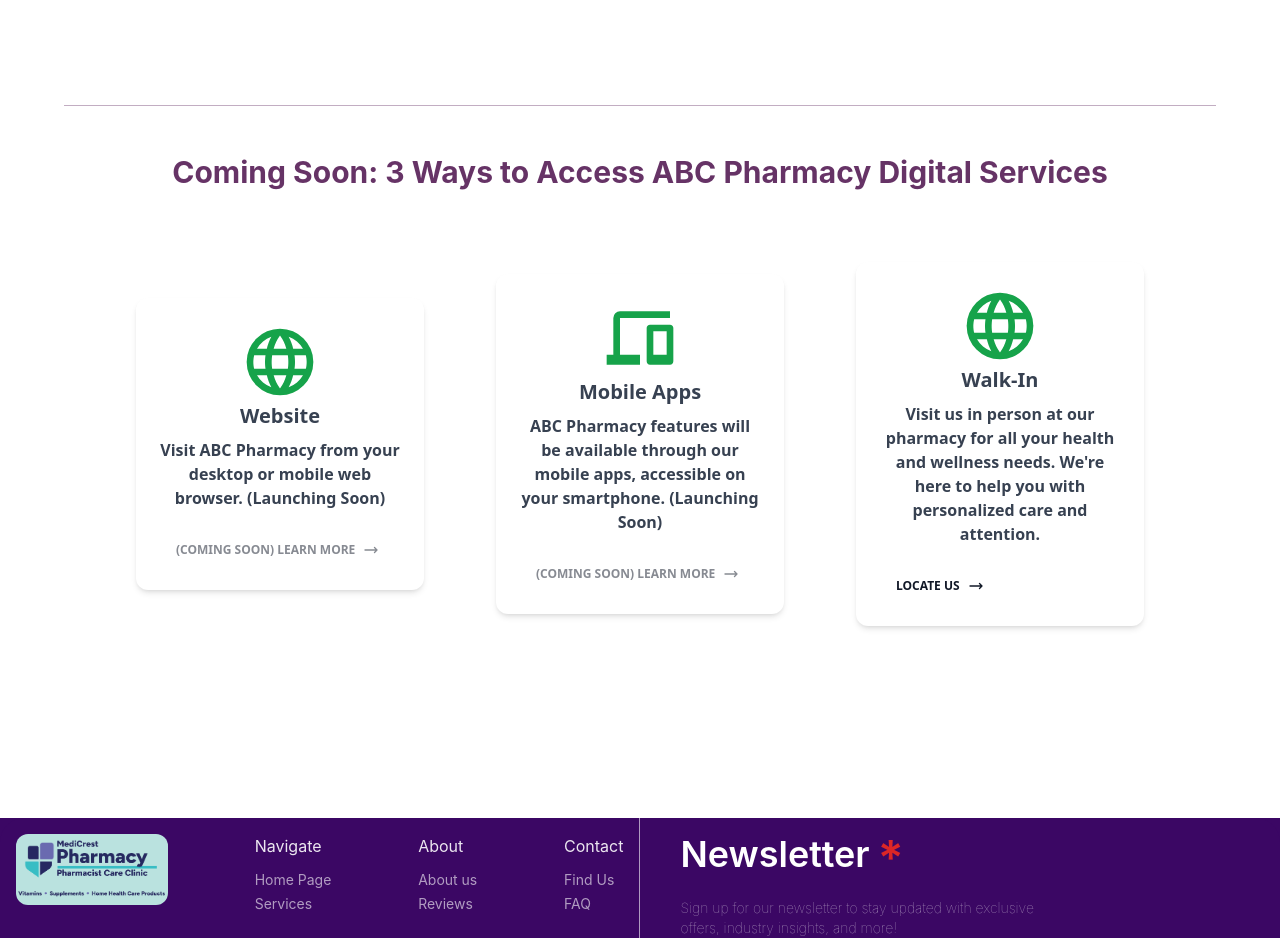
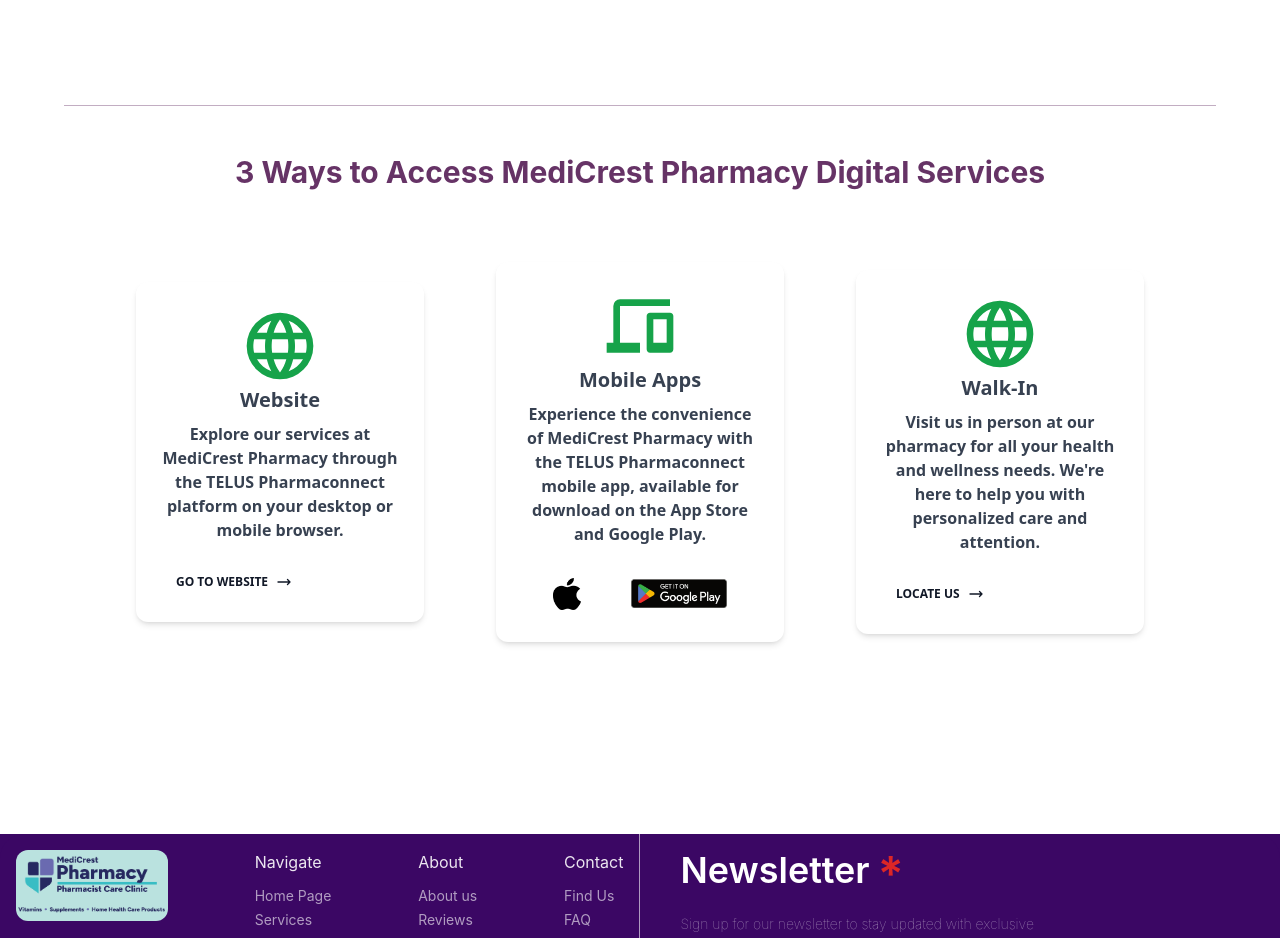
Before and after one commit to singhharjot011/demopharmacy, a website: page about.html in a window 1280 px wide. Shown: the part 1200-2138 px from the top of the page. Drawn offline with Linux system fonts and the light colour scheme.

Commit message:
Add changes to About Page

```diff
--- a/about.html
+++ b/about.html
@@ -274,7 +274,7 @@
         >
           <div class="py-4 sm:py-8">
             <h2 class="p-4 text-xl font-bold text-darkText md:text-3xl">
-              Coming Soon: 3 Ways to Access ABC Pharmacy Digital Services
+              3 Ways to Access MediCrest Pharmacy Digital Services
             </h2>
           </div>
 
@@ -303,17 +303,18 @@
                   <p
                     class="block font-sans text-sm font-semibold leading-relaxed text-inherit antialiased lg:text-base"
                   >
-                    Visit ABC Pharmacy from your desktop or mobile web browser.
-                    (Launching Soon)
+                    Explore our services at MediCrest Pharmacy through the TELUS
+                    Pharmaconnect platform on your desktop or mobile browser.
                   </p>
                 </div>
                 <div class="p-6 pt-0">
-                  <button
-                    class="flex cursor-not-allowed select-none items-center gap-2 rounded-lg px-4 py-2 text-center align-middle font-sans text-xs font-bold uppercase text-gray-900 transition-all hover:bg-gray-900/10 active:bg-gray-900/20 disabled:opacity-50 disabled:shadow-none"
+                  <a
+                    href="https://pharmaconnect.ca/Pharmacies/Detail?storeId=c8e1584d-faed-41d7-b9a5-7a7decc9cc45"
+                    target="_blank"
+                    class="flex cursor-pointer select-none items-center gap-2 rounded-lg px-4 py-2 text-center align-middle font-sans text-xs font-bold uppercase text-gray-900 transition-all hover:bg-gray-900/10 active:bg-gray-900/20 disabled:opacity-50 disabled:shadow-none"
                     type="button"
-                    disabled
                   >
-                    (Coming soon) Learn More
+                    Go to Website
                     <svg
                       xmlns="http://www.w3.org/2000/svg"
                       viewBox="0 0 24 24"
@@ -327,7 +328,7 @@
                         d="M17.25 8.25L21 12m0 0l-3.75 3.75M21 12H3"
                       ></path>
                     </svg>
-                  </button>
+                  </a>
                 </div>
               </div>
             </div>
@@ -354,31 +355,37 @@
                   <p
                     class="block font-sans text-sm font-semibold leading-relaxed text-inherit antialiased lg:text-base"
                   >
-                    ABC Pharmacy features will be available through our mobile
-                    apps, accessible on your smartphone. (Launching Soon)
+                    Experience the convenience of MediCrest Pharmacy with the
+                    TELUS Pharmaconnect mobile app, available for download on
+                    the App Store and Google Play.
                   </p>
                 </div>
-                <div class="p-6 pt-0">
-                  <button
-                    class="flex cursor-not-allowed select-none items-center gap-2 rounded-lg px-4 py-2 text-center align-middle font-sans text-xs font-bold uppercase text-gray-900 transition-all hover:bg-gray-900/10 active:bg-gray-900/20 disabled:opacity-50 disabled:shadow-none"
+                <div class="flex justify-evenly p-6 pt-0">
+                  <a
+                    href="https://apps.apple.com/ca/app/telus-pharmaconnect/id1452121212"
+                    target="_blank"
+                    class="flex cursor-pointer select-none items-center gap-2 rounded-lg px-4 py-2 text-center align-middle font-sans text-xs font-bold uppercase text-gray-900 transition-all hover:bg-gray-900/10 active:bg-gray-900/20 disabled:opacity-50 disabled:shadow-none"
                     type="button"
-                    disabled
                   >
-                    (Coming soon) Learn More
-                    <svg
-                      xmlns="http://www.w3.org/2000/svg"
-                      viewBox="0 0 24 24"
-                      stroke-width="2"
-                      stroke="currentColor"
-                      class="h-4 w-4"
-                    >
-                      <path
-                        stroke-linecap="round"
-                        stroke-linejoin="round"
-                        d="M17.25 8.25L21 12m0 0l-3.75 3.75M21 12H3"
-                      ></path>
-                    </svg>
-                  </button>
+                    <img
+                      class="h-8 w-7"
+                      src="./src/assets/img/social/apple-store.png"
+                      alt=""
+                    />
+                  </a>
+
+                  <a
+                    href="https://play.google.com/store/apps/details?id=ca.teluspharmaconnect.mobile&hl=en_CA&pli=1"
+                    target="_blank"
+                    class="flex cursor-pointer select-none items-center gap-2 rounded-lg px-4 py-2 text-center align-middle font-sans text-xs font-bold uppercase text-gray-900 transition-all hover:bg-gray-900/10 active:bg-gray-900/20 disabled:opacity-50 disabled:shadow-none"
+                    type="button"
+                  >
+                    <img
+                      class="w-24"
+                      src="./src/assets/img/social/play-store.png"
+                      alt=""
+                    />
+                  </a>
                 </div>
               </div>
             </div>
```
Also changed, not shown: output.css, src/assets/img/social/apple-store.png (added), src/assets/img/social/play-store.png (added), src/assets/svgs/ios.svg (added).
